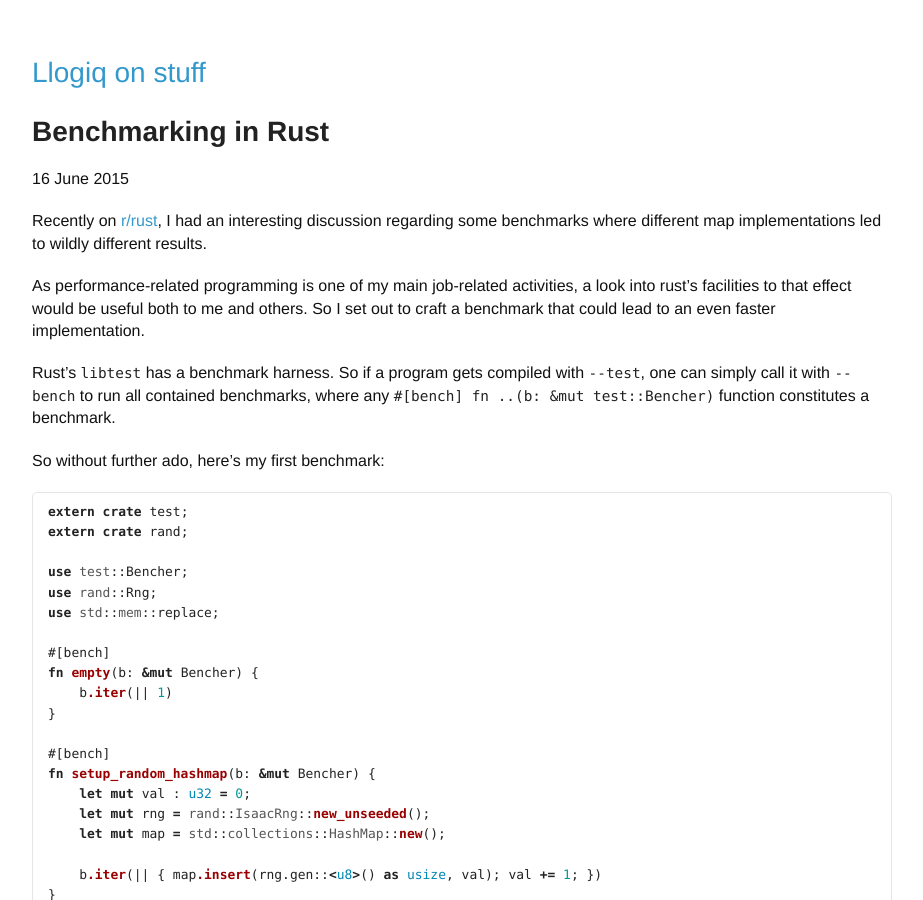
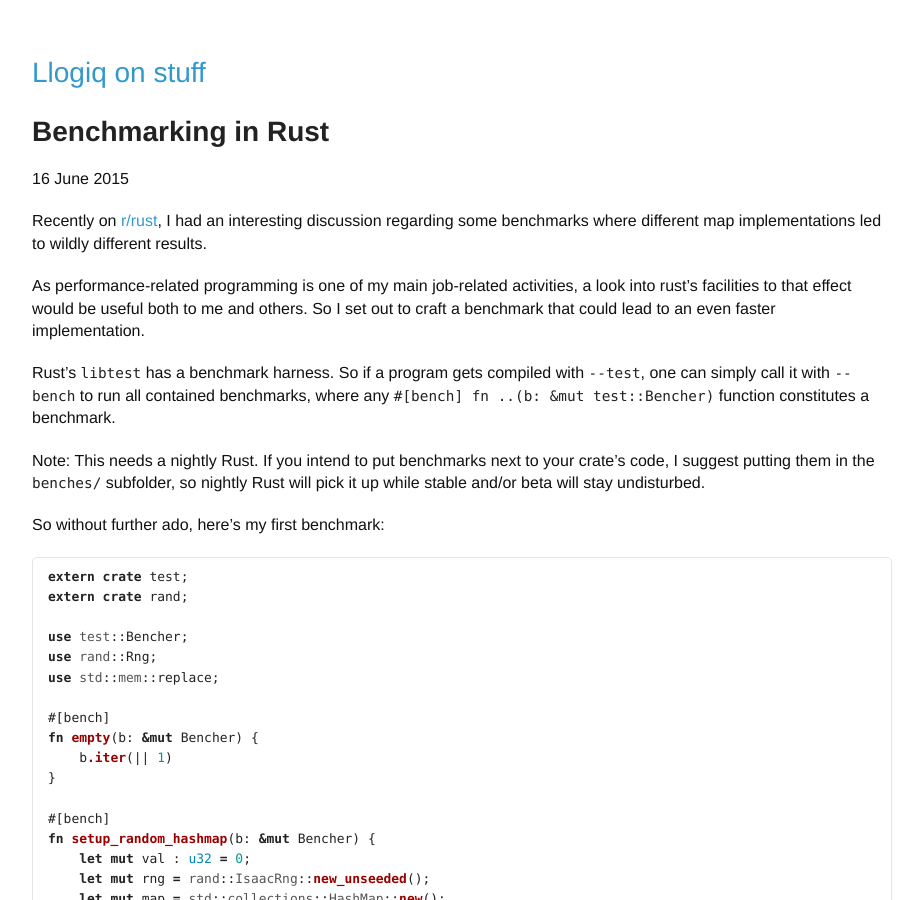
Before and after one commit to llogiq/llogiq.github.io, a Jekyll site: the page built from _posts/2015-06-16-bench.md, in a window 1280 px wide and 900 px high. Shown: the whole window, without its empty margins (178-1101 px from the left). Built offline with Jekyll 4.4.1, drawn with Linux system fonts in a browser that asks for light colours.

Commit message:
added benches/ warning

```diff
--- a/_posts/2015-06-16-bench.md
+++ b/_posts/2015-06-16-bench.md
@@ -15,6 +15,10 @@ Rust's `libtest` has a benchmark harness. So if a program gets compiled with
 `--test`, one can simply call it with `--bench` to run all contained
 benchmarks, where any `#[bench] fn ..(b: &mut test::Bencher)` function
 constitutes a benchmark.
+
+Note: This needs a nightly Rust. If you intend to put benchmarks next to your
+crate's code, I suggest putting them in the `benches/` subfolder, so nightly
+Rust will pick it up while stable and/or beta will stay undisturbed.
 
 So without further ado, here's my first benchmark:
 
```
